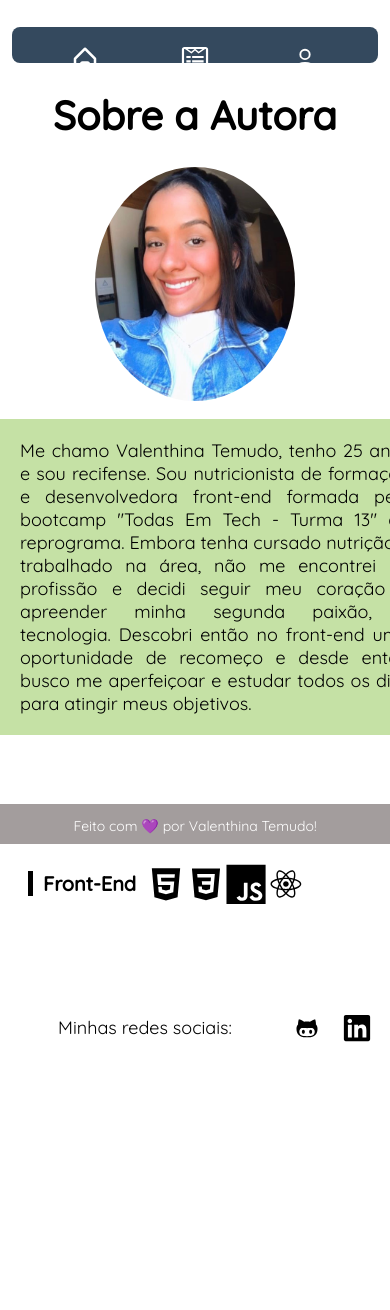
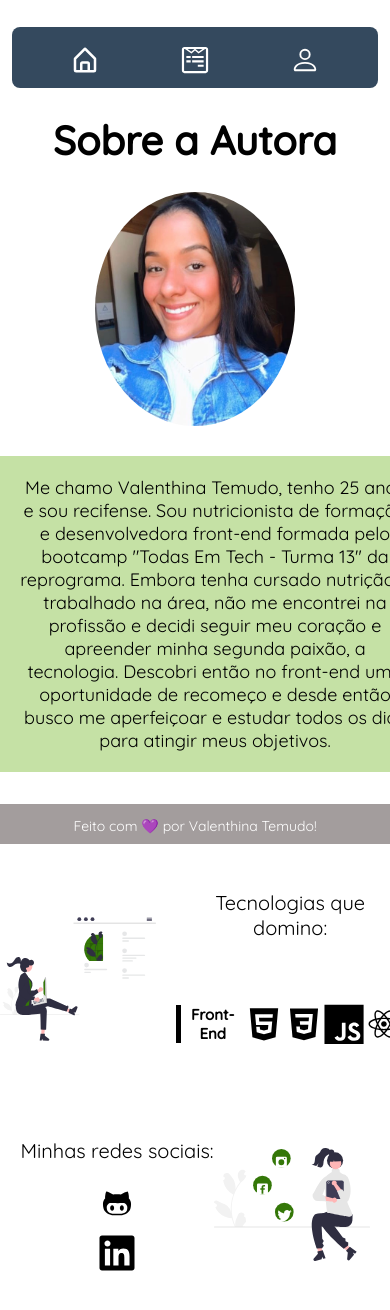
Before and after one commit to valenthinatemudo/ProjetoFinal-Reprograma, a React (Create React App) app: page /autora in a window 390 px wide. Shown: the top 1310 px of the page. Before the commit the page ends 1089 px from the top, so only its background shows below. Built offline with nearby package versions, Linux system fonts and the light colour scheme.

Commit message:
enviando modificações na pagina autora

```diff
--- a/src/components/Header/header.styles.css
+++ b/src/components/Header/header.styles.css
@@ -13,6 +13,7 @@
         display: flex;
         justify-content: center;
         opacity: 0.5;
+        border-radius: 50%;
     }
 
     .titulo-header {
--- a/src/components/Menu/menu.styles.css
+++ b/src/components/Menu/menu.styles.css
@@ -34,21 +34,15 @@
         border-radius: 10px;
     }
 
-    .home-link, .nutri-link{
-
-    }
-
     .icon-home, .icon-nutri, .icon-autora{
         margin-top: 5px;
     }
-
-
 
     @media(min-width: 320px) and (max-width: 1024px) {
 
         .menu{
             width: 350px;
-            height: 20px;
+            height: auto;
             padding: 8px;
             display: flex;
             justify-content: center;
--- a/src/pages/Autora/Autora.js
+++ b/src/pages/Autora/Autora.js
@@ -8,6 +8,8 @@ import { DiCss3 } from "react-icons/di"
 import { DiJsBadge } from "react-icons/di"
 import { DiReact } from "react-icons/di"
 import { FaLinkedin } from 'react-icons/fa'
+import RedeSocial from '../../assets/social.svg'
+import Skills from '../../assets/skill.svg'
 
 const Autora = () => {
     return (
@@ -19,6 +21,9 @@ const Autora = () => {
             <p className='paragrafo-autora'>Me chamo Valenthina Temudo, tenho 25 anos e sou recifense. Sou nutricionista de formação e desenvolvedora front-end formada pelo bootcamp "Todas Em Tech - Turma 13" da reprograma. Embora tenha cursado nutrição e trabalhado na área, não me encontrei na profissão e decidi seguir meu coração e apreender minha segunda paixão, a tecnologia. Descobri então no front-end uma oportunidade de recomeço e desde então busco me aperfeiçoar e estudar todos os dias para atingir meus objetivos.</p>
            <section className="section-skills-redes">
            <section className="skills-container">
+           <img className='icon-skill' src={Skills}
+                alt='icone programando'/>
+                <div>
                 <p className="descricao">Tecnologias que domino:</p>
                 <div className="skills-box">
                     <p className="front-end">Front-End</p>
@@ -29,16 +34,21 @@ const Autora = () => {
                             <DiReact  size={40} />
                         </i>
                 </div>
+                </div>
             </section>
             <section className="section-redes">
-                <p className="paragrafo-redes">Minhas redes sociais:</p>
-                <a className='link-github' href="https://   github.com/valenthinatemudo">
-                <DiGithubAlt size={30}/>
-                </a>
-                <a className='link-linkedin'
+                <img className='icon-redes' src={RedeSocial}
+                alt='icone rede social'/>
+                <div>
+                    <p className="paragrafo-redes">Minhas redes sociais:</p>
+                    <a            className='link-github'          href="https://github.com/valenthinatemudo">
+                    <DiGithubAlt size={40}/>
+                    </a>
+                    <a className='link-linkedin'
                     href="https://www.linkedin.com/in/valenthina-temudo/">
-                    <FaLinkedin size={30}/>
-                </a>
+                    <FaLinkedin size={40}/>
+                    </a>
+                </div>
             </section>
            </section>
             <Footer />
--- a/src/pages/Autora/autora.styles.css
+++ b/src/pages/Autora/autora.styles.css
@@ -15,9 +15,10 @@
     .paragrafo-autora {
         background-color: #C5E1A5;
         display: flex;
-        text-align: justify;
+        text-align: center;
         font-size: 18px;
         padding: 20px;
+        margin-top: 30px;
     }
 
     .foto-autora {
@@ -29,20 +30,21 @@
     }
 
     .section-skills-redes {
-        display: flex;
+        display: grid;
         justify-content: center;
     }
 
     .skills-container {
         display: flex;
+        justify-content: left;
+        margin-top: 50px;
     }
 
     .descricao {
         color: black;
-        font-size: 18px;
         display: flex;
-        margin: 50px 30px 0px 20px;
-        font-size: 18px;
+        font-size: 20px;
+        margin: 50px;
     }
 
 
@@ -50,7 +52,7 @@
         display: flex;
         align-items: center;
         text-align: center;
-        margin: 25px 20px 50px 20px;
+        margin: 50px;
     }
 
     .front-end {
@@ -71,55 +73,31 @@
 
     .section-redes {
         display: flex;
+        flex-direction: row-reverse;
+        justify-content: right;
+    }
+
+    .icon-redes{
+        width: 30%;
+        margin-bottom: 50px;
+    }
+
+    .icon-skill{
+        width: 30%;
+        margin: 50px 0 50px 0;
     }
 
     .paragrafo-redes {
         display: flex;
-        margin: 50px;
-        font-size: 18px;
+        font-size: 20px;
     }
 
-    .link-linkedin {
+    .link-github, .link-linkedin{
         display: flex;
-        align-items: center;
-        text-align: center;
+        justify-content: center;
         color: black;
-        margin: 25px 20px 50px 20px;
+        margin-top: 10px;
     }
-
-    .link-github {
-        display: flex;
-        align-items: center;
-        text-align: center;
-        color: black;
-        margin: 25px 20px 50px 20px;
-    }
-
-    /* @media(max-width: 320px){
-        .section-skills-redes {
-            display: grid;
-        }
-
-        .titulo-autora{
-            font-size: 40px;
-            display: flex;
-            justify-content: center;
-        }
-
-        .foto-autora{
-            width: 200px;
-        }
-
-        .descricao {
-            display: flex;
-            text-align: center;
-        }
-
-        .link-github,
-        .link-linkedin {
-            margin: 10px;
-        }
-    } */
 
     @media(min-width: 320px) and (max-width: 1024px) {
 
@@ -141,13 +119,34 @@
             width: 100%;
         }
 
-        .descricao {
+        .descricao{
+            display: flex;
+            text-align: center;
+
+        }
+
+        .skills-box{
+            width: 20%;
+            margin: 20px 20px 60px 20px;
+        }
+
+        .icon-skill{
+            width: 40%;
+        }
+
+        .front-end{
+            font-size: 15px;
+        }
+
+        .section-redes{
+            margin-bottom: 50px;
             display: flex;
             justify-content: center;
         }
 
-        .skills-container{
-            display: grid;
+        .icon-redes{
+            width: 40%;
+            margin-top: 30px;
         }
 
         .link-github,
--- a/src/pages/Nutricionista/Nutri.js
+++ b/src/pages/Nutricionista/Nutri.js
@@ -7,15 +7,13 @@ const Nutri = () => {
     return (
         <div>
             <Menu />
-               <header>
-                   <div>
-                            <h1 className="titulo-nutri">Nutricionista voluntário</h1>
+               <header className="header-nutri">
+                    <h1 className="titulo-nutri">Nutricionista voluntário</h1>
 
-                            <p className="paragrafo-nutri">
-                                Quer se tornar um nutricionista voluntário atendendo e ajudando a população mais carente?
-                                Juntos podemos levar informações à essa população, explicando a eles o que seria uma alimentação mais saudável e adequada! Caso tenha interesse de participar desse projeto, faça seu cadastro aqui embaixo!
-                            </p>
-                    </div>
+                    <p className="paragrafo-nutri">
+                         Quer se tornar um nutricionista voluntário atendendo e ajudando a população mais carente?
+                        Juntos podemos levar informações à essa população, explicando a eles o que seria uma alimentação mais saudável e adequada! Caso tenha interesse de participar desse projeto, faça seu cadastro aqui embaixo!
+                    </p>
                 </header>
                 <section className="section-frame">
                     <iframe className="frame" src="https://docs.google.com/forms/d/e/1FAIpQLSc_DW4ysLOnTyrBMKQVoXnGnEiKX6gkXHHJAZH-SGxqDbM9fA/viewform?embedded=true" width="640" height="947" frameborder="0"  title='myframe'></iframe>
--- a/src/pages/Nutricionista/nutri.styles.css
+++ b/src/pages/Nutricionista/nutri.styles.css
@@ -36,15 +36,27 @@
 
     @media(min-width: 320px) and (max-width: 1024px) {
         .titulo-nutri{
-           font-size: 20px;
+           font-size: 30px;
         }
 
         .paragrafo-nutri{
-            font-size: 17px;
+            font-size: 15px;
         }
 
         .section-frame{
             margin-left: auto;
+            display: flex;
+            flex-direction: column-reverse;
+            align-items: center;
+        }
+
+        .foto-form{
+            margin-top: 40px;
+            width: 70%;
+        }
+
+        .frame{
+            width: 100%;
         }
 
     }
```
Also changed, not shown: src/assets/skill.svg (added), src/assets/social.svg (added).
